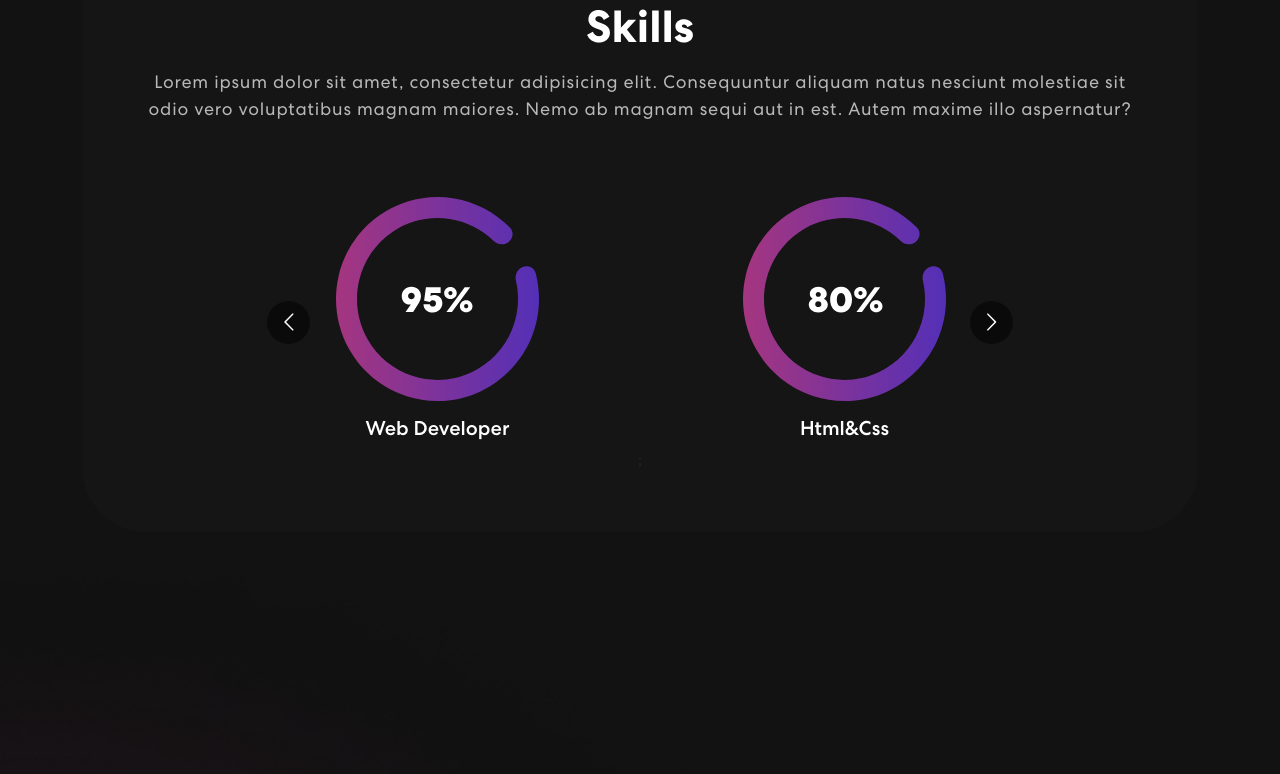
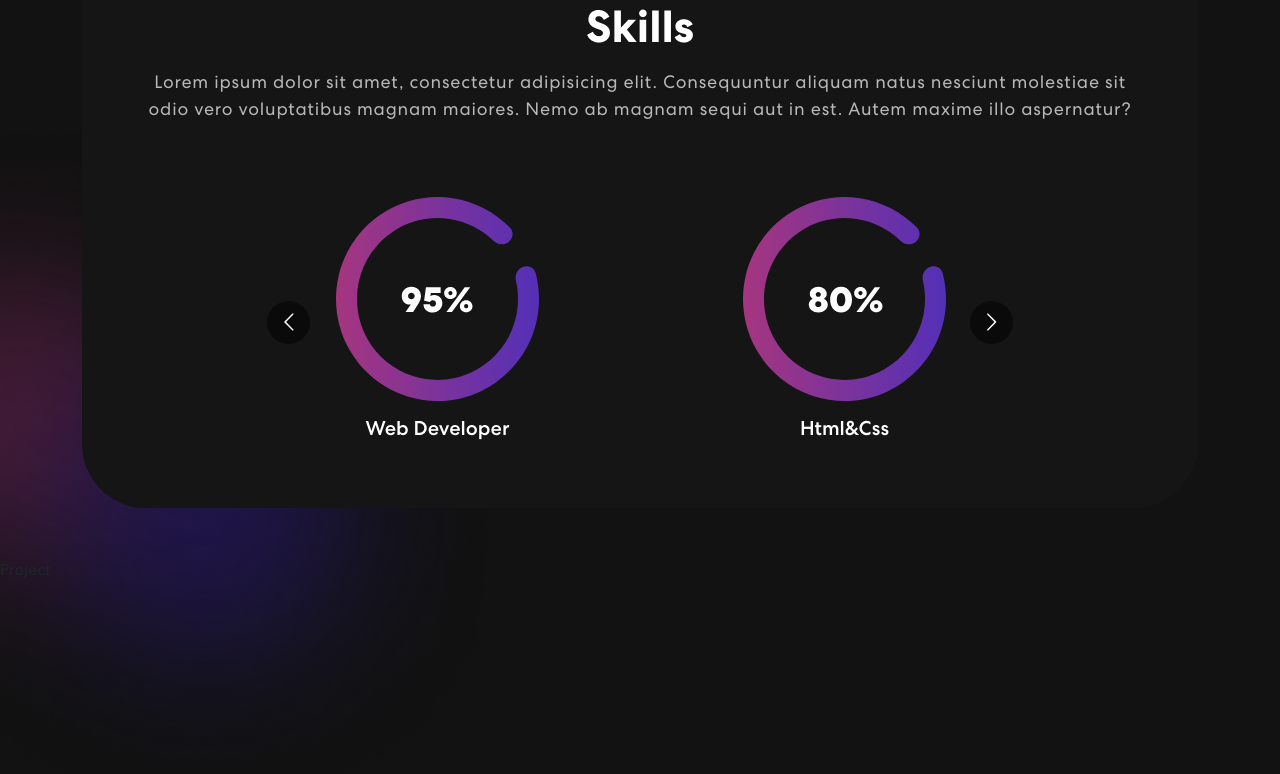
Before and after one commit to preetibiswas/space-pro, a React (Vite) app: page / in a window 1280 px wide. Shown: the part 786-1560 px from the top of the page. Built offline with nearby package versions, Linux system fonts and the light colour scheme.

Commit message:
fixed-background-left-img

```diff
--- a/src/App.css
+++ b/src/App.css
@@ -347,3 +347,10 @@ nav.navbar .navbar-toggler[aria-expanded="true"] .navbar-toggler-icon {
 .skill h5{
   color: #fff;
 }
+.background-image-left{
+  top: 28%;
+  position: absolute;
+  bottom: 0;
+  width: 40%;
+  z-index: -4;
+}
--- a/src/App.jsx
+++ b/src/App.jsx
@@ -3,6 +3,7 @@ import NavBar from "./Component/Navbar"
 import 'bootstrap/dist/css/bootstrap.min.css'
 import Banner from './Component/Banner'
 import Skills from './Component/Skills'
+import Project from './Component/Project'
 
 function App() {
 
@@ -12,6 +13,7 @@ function App() {
       <NavBar/>
       <Banner/>
       <Skills/>
+      <Project/>
     </div>
 
   )
--- /dev/null
+++ b/src/Component/Project.jsx
@@ -0,0 +1,9 @@
+import React from 'react'
+
+const Project = () => {
+  return (
+    <div>Project</div>
+  )
+}
+
+export default Project
--- a/src/Component/Skills.jsx
+++ b/src/Component/Skills.jsx
@@ -57,7 +57,7 @@ const Skills = () => {
                     <img src={meter1} alt="img" />
                     <h5>React</h5>
                  </div>
-</Carousel>;
+</Carousel>
 
                  </div>
             </Col>
```
